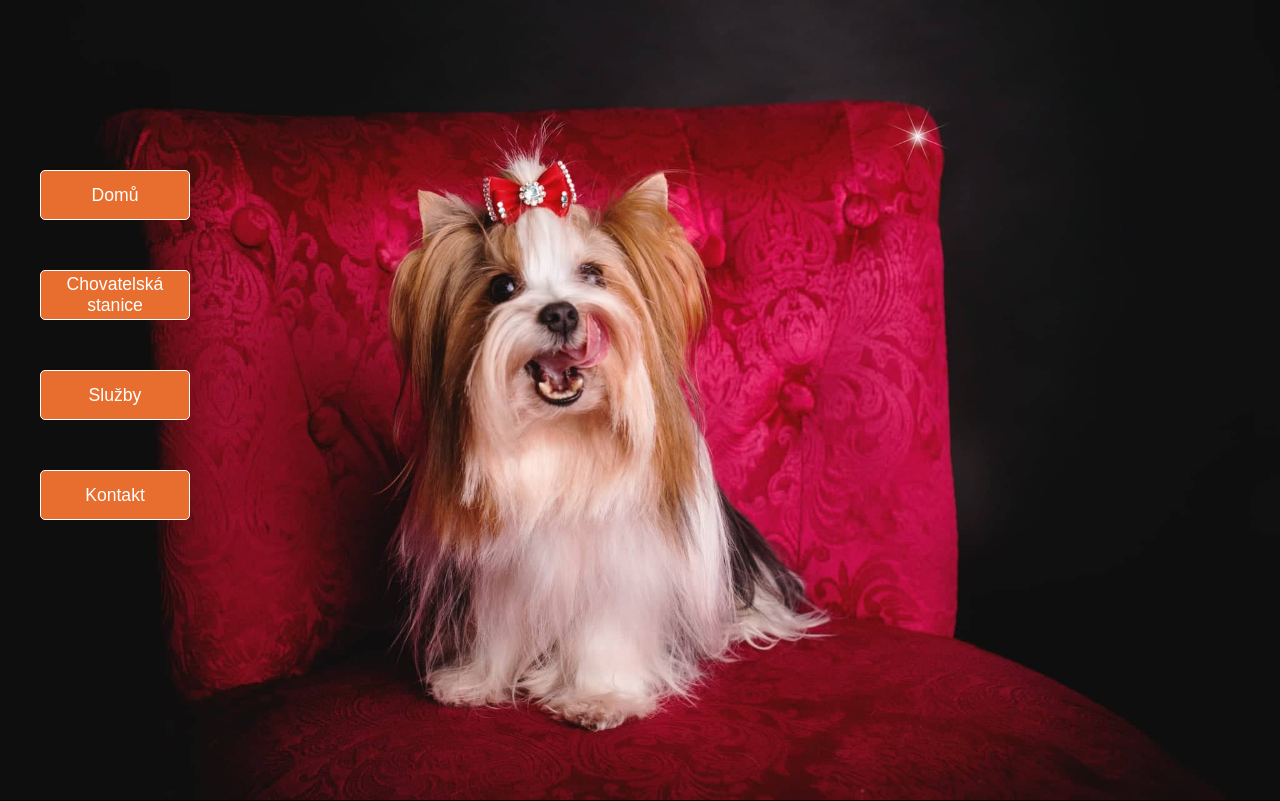
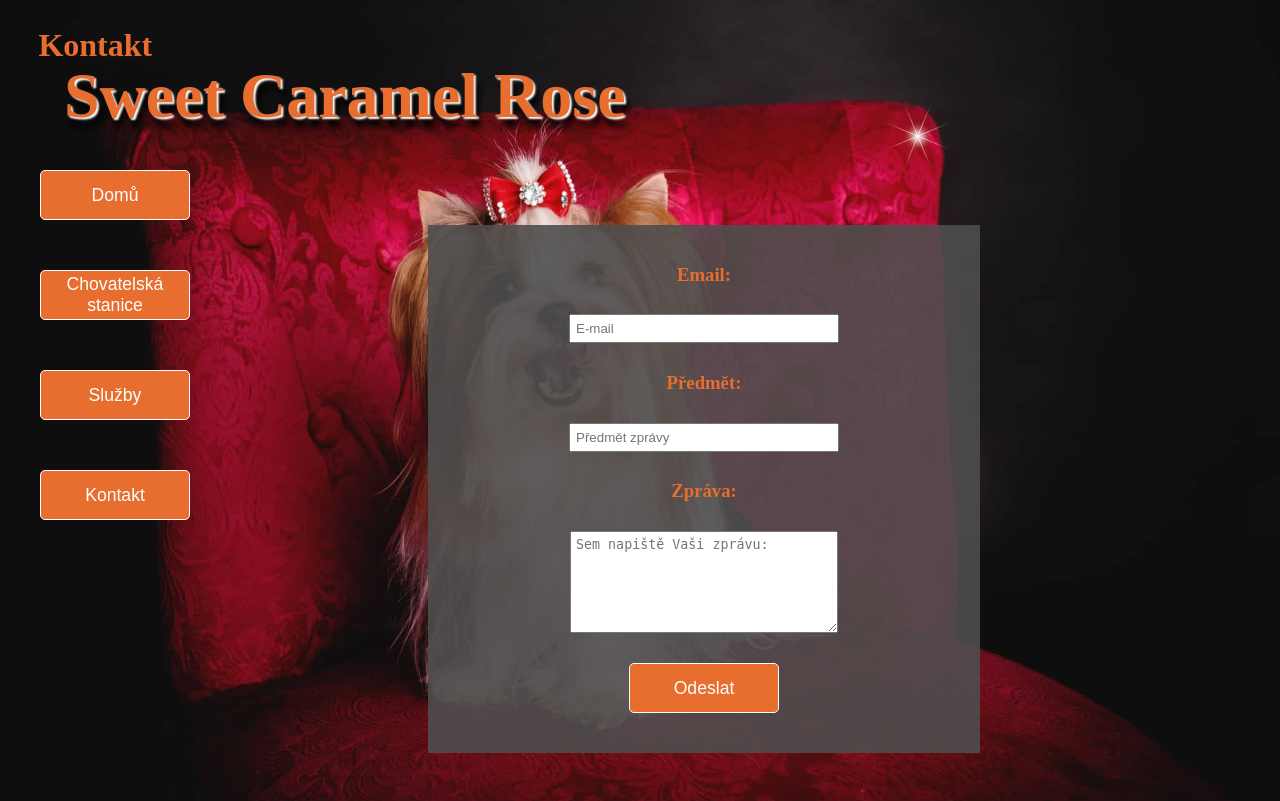
Before and after one commit to KvetoslavPrikryl/Sweet_caramel_rose_DJANGO, a Django app: page /kontakt in a window 1280 px wide. Shown: the top 801 px of the page. Run offline with Django 4.2, Linux system fonts and the light colour scheme.

Commit message:
create form kontakt and styles. Ccontainer style moved to base.css

```diff
--- a/backend/static/Styles/base.css
+++ b/backend/static/Styles/base.css
@@ -104,6 +104,12 @@ main{
     font-size: 4rem;
     text-shadow: 2px 2px 2px white ,5px 10px 7px rgb(0, 0, 0);
 }
+.h2-headline{
+    position: absolute;
+    left: 3%;
+    font-size: 2rem;
+    top: 0;
+}
 .form{
     margin: 20px auto;
     width: 50%;
@@ -121,7 +127,15 @@ main{
     width: 50%;
     padding: 5px;
 }
-
+.main-page{
+    color: white;
+    font-size: 2rem;
+}
+.container{
+    text-align: center;
+    width: 80%;
+    float: right;
+}
 /* Footer */
 
 .footer-container{
--- /dev/null
+++ b/backend/static/Styles/contact.css
@@ -0,0 +1,3 @@
+.container{
+    margin: 16% 5% 100px 0;
+}
--- a/backend/static/Styles/gallery.css
+++ b/backend/static/Styles/gallery.css
@@ -1,6 +1,3 @@
-.container{
-    padding: 20px 60px;
-}
 .gallery{
     margin: 100px 0;
     width: 100%;
--- a/backend/website/templates/contact.html
+++ b/backend/website/templates/contact.html
@@ -1,8 +1,25 @@
 {% extends "base.html" %}
 {% load static %}
 
+{% block styling %}
+    <link rel="stylesheet", href="{% static 'Styles/contact.css' %}">
+{% endblock %}
+
 {% block content %}
 
+    <div class="container">
+        <h2 class="h2-headline">Kontakt</h2>
+        <h1 class="logo-name">Sweet Caramel Rose</h1>
 
+        <form class="form" method="POST">
+            <h3>Email:</h3>
+            <input type="text" name="user_email" class="input" placeholder="E-mail"></input>
+            <h3>Předmět:</h3>
+            <input type="text" name="subject" class="input" placeholder="Předmět zprávy"></input>
+            <h3>Zpráva:</h3>
+            <textarea rows="6" placeholder="Sem napiště Vaši zprávu:" name="user_text" class="input"></textarea>
+            <button class="btn form-button">Odeslat</button>
+        </form>
+    </div>
 
 {% endblock  %}
--- a/backend/website/templates/gallery.html
+++ b/backend/website/templates/gallery.html
@@ -38,7 +38,7 @@
 
     {% else %}
       <h1>Nejste přihlášen!</h1>
-      <a href="{% url 'home' %}">Hlavní stránka</a>
+      <a href="{% url 'home' %}" class="main-page">Přejít na Hlavní stránku</a>
     {% endif %}
   </div>
 {% endblock  %}
--- a/backend/website/templates/home.html
+++ b/backend/website/templates/home.html
@@ -8,7 +8,7 @@
 {% block content %}
     <div class="container">
         <div class="welcome-image">
-            <h2 class="welcome">Vítejte na stránce</h2>
+            <h2 class="h2-headline">Vítejte na stránce</h2>
             <h1 class="logo-name">Sweet Caramel Rose</h1>
         </div>
         <div class="user_block">
--- a/backend/website/templates/kennel.html
+++ b/backend/website/templates/kennel.html
@@ -9,7 +9,7 @@
 
     <div class="container">
         <h1 class="logo-name">Sweet Caramel Rose</h1>
-        <h2 class="kennel-h2">Chovatelská stanice</h2>
+        <h2 class="h2-headline">Chovatelská stanice</h2>
         <section class="kennel">
             <div class="kennel-dogs">
                 <button class="btn dog-button" id="dog-man-button">Pes</button>
```
Also changed, not shown: backend/static/Styles/home.css (+2 -10 lines), backend/static/Styles/kennel.css (+0 -9 lines), backend/static/Styles/service.css (+4 -23 lines), backend/website/templates/service.html (+5 -6 lines), backend/website/templates/update.html (+8 -6 lines), backend/db.sqlite3.
